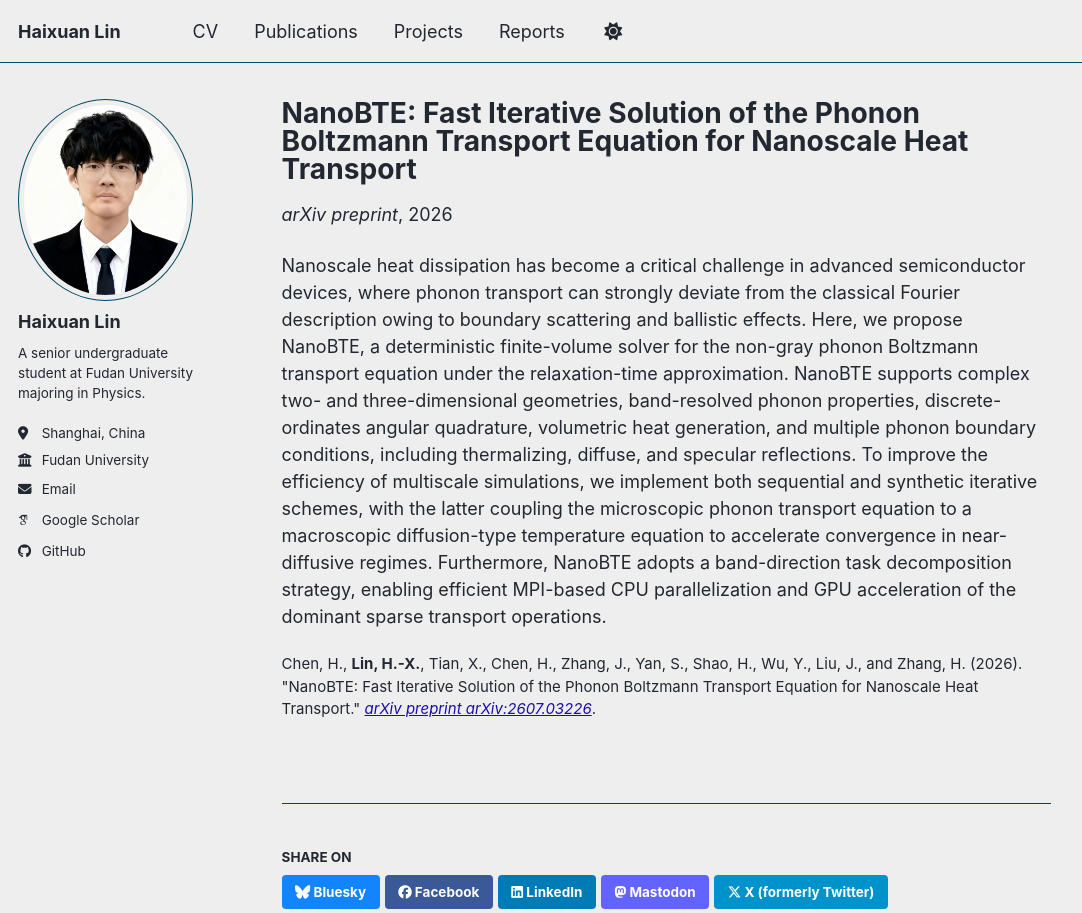
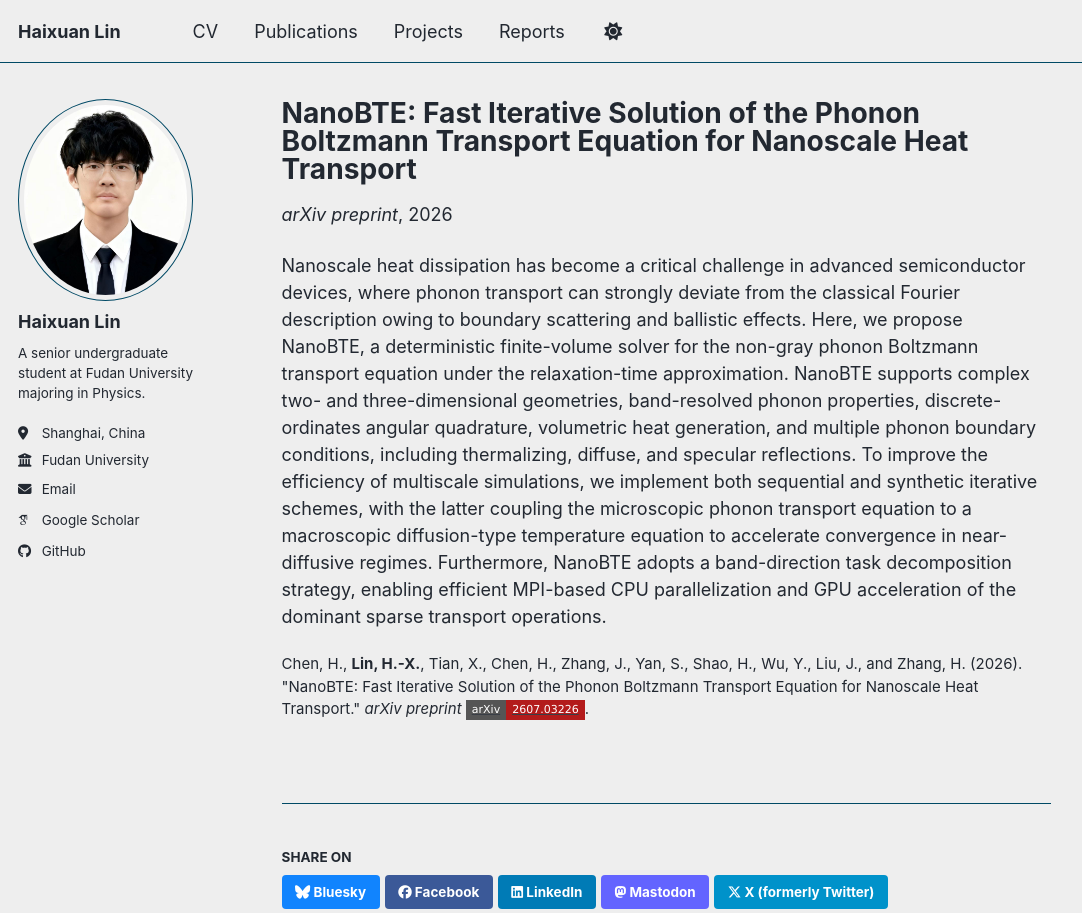
Before and after one commit to HaiXuan-Lin/HaiXuan-Lin.github.io, a Jekyll site: the page built from _publications/2026-07-03-NanoBTE.md, in a window 1280 px wide. Shown: the whole page, without its empty margins (0-1082 px from the left). Built offline with Jekyll 4.4.1, drawn with Linux system fonts in a browser that asks for light colours; some web fonts are replaced; a script bundle is joined from its source files by our own code; library files that are not in the unit come from our copies.

Commit message:
Refactor templates to include badges for links and downloads, enhancing the display of project and publication information. Update CV pages to streamline PDF download links and improve citation formatting in publication entries.

```diff
--- a/_includes/archive-single.html
+++ b/_includes/archive-single.html
@@ -41,11 +41,11 @@
         {% if post.collection == 'teaching' %}
           <p> {{ post.type }}, <i>{{ post.venue }}</i>, {{ post.date | default: "1900-01-01" | date: "%Y" }} </p>
         {% elsif post.collection == 'publications' %}
-          <p><i>{{ post.venue }}</i>, {{ post.date | default: "1900-01-01" | date: "%Y" }} </p>
+          <p><i>{{ post.venue }}</i>, {{ post.date | default: "1900-01-01" | date: "%Y" }}{% include badges/row.html link=post.link link_label=post.link_label pdf=post.download_link pdf_label=post.download_label arxiv=post.arxiv sep=" · " %}</p>
         {% elsif post.collection == 'projects' %}
-          <p>{% if post.project_type %}{{ post.project_type }}{% endif %}{% if post.date %}{% if post.project_type %} · {% endif %}{{ post.date | date: "%Y" }}{% endif %}{% if post.link %} · <a href="{{ post.link }}" rel="noopener noreferrer">{% if post.link_label %}{{ post.link_label }}{% else %}Link{% endif %}</a>{% endif %}{% if post.download_link %} · {% include download-link.html href=post.download_link label=post.download_label %}{% endif %}</p>
+          <p>{% if post.project_type %}{{ post.project_type }}{% endif %}{% if post.date %}{% if post.project_type %} · {% endif %}{{ post.date | date: "%Y" }}{% endif %}{% include badges/row.html link=post.link link_label=post.link_label pdf=post.download_link pdf_label=post.download_label arxiv=post.arxiv sep=" · " %}</p>
         {% elsif post.collection == 'reports' %}
-          <p>{% if post.presence_type %}{{ post.presence_type }}{% endif %}{% if post.date %}{% if post.presence_type %} · {% endif %}{{ post.date | date: "%Y" }}{% endif %}{% if post.link %} · <a href="{{ post.link }}" rel="noopener noreferrer">{% if post.link_label %}{{ post.link_label }}{% else %}Link{% endif %}</a>{% endif %}{% if post.download_link %} · {% include download-link.html href=post.download_link label=post.download_label %}{% endif %}</p>
+          <p>{% if post.presence_type %}{{ post.presence_type }}{% endif %}{% if post.date %}{% if post.presence_type %} · {% endif %}{{ post.date | date: "%Y" }}{% endif %}{% include badges/row.html link=post.link link_label=post.link_label pdf=post.download_link pdf_label=post.download_label arxiv=post.arxiv sep=" · " %}</p>
         {% elsif post.date %}
          <p class="page__date"><strong><i class="fa fa-fw fa-calendar" aria-hidden="true"></i> {{ site.data.ui-text[site.locale].date_label | default: "Published:" }}</strong> <time datetime="{{ post.date | default: "1900-01-01" | date_to_xmlschema }}">{{ post.date | default: "1900-01-01" | date: "%B %d, %Y" }}</time></p>
         {% endif %}
--- /dev/null
+++ b/_includes/badges/row.html
@@ -0,0 +1,40 @@
+{% comment %}
+  Renders a row of badges (Overleaf / PDF / arXiv / GitHub) for a post/page.
+  Output is a single inline <span> with no internal blank lines, so it is safe
+  to drop directly into a Markdown paragraph as well as a Liquid <p> — it just
+  flows like a normal hyperlink and only breaks the line where the text does.
+  Params (all optional):
+    link       - generic external link (auto-detected: overleaf.com -> Overleaf badge,
+                 *.pdf -> PDF badge, github.com -> GitHub badge, otherwise a plain fallback link)
+    link_label - label for the generic fallback link / GitHub badge
+    overleaf   - explicit Overleaf project url (skips auto-detection)
+    pdf        - explicit pdf url/path
+    pdf_label  - label for the PDF badge (default "PDF")
+    github     - explicit GitHub repo url (skips auto-detection)
+    arxiv      - arXiv id (e.g. "2607.03226")
+    sep        - text printed right before the badges, only if there is anything to show
+                 (e.g. " · ", to continue an existing meta line)
+  Usage: {% include badges/row.html link=page.link link_label=page.link_label pdf=page.download_link arxiv=page.arxiv sep=" · " %}
+{% endcomment %}
+{%- assign _overleaf = include.overleaf -%}
+{%- assign _pdf = include.pdf -%}
+{%- assign _github = include.github -%}
+{%- assign _arxiv = include.arxiv -%}
+{%- assign _pdf_label = include.pdf_label -%}
+{%- assign _generic_url = include.link -%}
+{%- assign _generic_label = include.link_label -%}
+{%- if _generic_url -%}
+  {%- if _generic_url contains "overleaf.com" -%}
+    {%- unless _overleaf -%}{%- assign _overleaf = _generic_url -%}{%- endunless -%}
+    {%- assign _generic_url = nil -%}
+  {%- elsif _generic_url contains ".pdf" -%}
+    {%- unless _pdf -%}{%- assign _pdf = _generic_url -%}{%- assign _pdf_label = _pdf_label | default: _generic_label -%}{%- endunless -%}
+    {%- assign _generic_url = nil -%}
+  {%- elsif _generic_url contains "github.com" -%}
+    {%- unless _github -%}{%- assign _github = _generic_url -%}{%- endunless -%}
+    {%- assign _generic_url = nil -%}
+  {%- endif -%}
+{%- endif -%}
+{%- if _overleaf or _pdf or _github or _arxiv or _generic_url -%}
+  {%- if include.sep -%}{{ include.sep }}{%- endif -%}<span class="badge-row">{%- if _overleaf -%}{% include badges/overleaf.html url=_overleaf %}{%- endif -%}{%- if _pdf -%}{% include badges/pdf.html url=_pdf label=_pdf_label %}{%- endif -%}{%- if _github -%}{% include badges/github.html url=_github label=_generic_label %}{%- endif -%}{%- if _arxiv -%}{% include badges/arxiv.html id=_arxiv %}{%- endif -%}{%- if _generic_url -%}<a class="badge-link badge-link--plain btn btn--small" href="{{ _generic_url }}" rel="noopener noreferrer">{{ _generic_label | default: "Link" }}</a>{%- endif -%}</span>
+{%- endif -%}
--- a/_layouts/single.html
+++ b/_layouts/single.html
@@ -37,9 +37,11 @@
         {% if page.collection == 'teaching' %}
           <p> {{ page.type }}, <i>{{ page.venue }}</i>, {{ page.date | default: "1900-01-01" | date: "%Y" }} </p>
         {% elsif page.collection == 'projects' %}
-          <p>{% if page.project_type %}{{ page.project_type }}{% endif %}{% if page.date %}{% if page.project_type %} · {% endif %}<time datetime="{{ page.date | date_to_xmlschema }}">{{ page.date | date: "%Y" }}</time>{% endif %}{% if page.link %} · <a href="{{ page.link }}" rel="noopener noreferrer">{% if page.link_label %}{{ page.link_label }}{% else %}Link{% endif %}</a>{% endif %}{% if page.download_link %} · {% include download-link.html href=page.download_link label=page.download_label %}{% endif %}</p>
+          <p>{% if page.project_type %}{{ page.project_type }}{% endif %}{% if page.date %}{% if page.project_type %} · {% endif %}<time datetime="{{ page.date | date_to_xmlschema }}">{{ page.date | date: "%Y" }}</time>{% endif %}{% include badges/row.html link=page.link link_label=page.link_label pdf=page.download_link pdf_label=page.download_label arxiv=page.arxiv sep=" · " %}</p>
         {% elsif page.collection == 'reports' %}
-          <p>{% if page.presence_type %}{{ page.presence_type }}{% endif %}{% if page.date %}{% if page.presence_type %} · {% endif %}<time datetime="{{ page.date | date_to_xmlschema }}">{{ page.date | date: "%Y" }}</time>{% endif %}{% if page.link %} · <a href="{{ page.link }}" rel="noopener noreferrer">{% if page.link_label %}{{ page.link_label }}{% else %}Link{% endif %}</a>{% endif %}{% if page.download_link %} · {% include download-link.html href=page.download_link label=page.download_label %}{% endif %}</p>
+          <p>{% if page.presence_type %}{{ page.presence_type }}{% endif %}{% if page.date %}{% if page.presence_type %} · {% endif %}<time datetime="{{ page.date | date_to_xmlschema }}">{{ page.date | date: "%Y" }}</time>{% endif %}{% include badges/row.html link=page.link link_label=page.link_label pdf=page.download_link pdf_label=page.download_label arxiv=page.arxiv sep=" · " %}</p>
+        {% elsif page.collection == 'publications' %}
+          <p><i>{{ page.venue }}</i>, {{ page.date | default: "1900-01-01" | date: "%Y" }}{% include badges/row.html link=page.link link_label=page.link_label pdf=page.download_link pdf_label=page.download_label arxiv=page.arxiv sep=" · " %}</p>
         {% elsif page.venue and page.date %}
           <p><i>{{ page.venue }}</i>, {{ page.date | default: "1900-01-01" | date: "%Y" }} </p>
         {% elsif page.date %}
@@ -77,8 +79,10 @@
           <p style="font-size: smaller"><a href="{{ page.bibtexurl }}">Download Bibtex</a></p>
         {% endif %}
 
-        {% if page.link %}<div><a href="{{ page.link }}" class="btn">{% if page.link_label %}{{ page.link_label }}{% else %}{{ site.data.ui-text[site.locale].ext_link_label | default: "Direct Link" }}{% endif %}</a></div>{% endif %}
-        {% if page.download_link %}<div>{% include download-link.html href=page.download_link label=page.download_label class="btn" %}</div>{% endif %}
+        {% unless page.collection == 'projects' or page.collection == 'reports' %}
+          {% if page.link %}<div><a href="{{ page.link }}" class="btn">{% if page.link_label %}{{ page.link_label }}{% else %}{{ site.data.ui-text[site.locale].ext_link_label | default: "Direct Link" }}{% endif %}</a></div>{% endif %}
+          {% if page.download_link %}<div>{% include download-link.html href=page.download_link label=page.download_label class="btn" %}</div>{% endif %}
+        {% endunless %}
       </section>
 
       <footer class="page__meta">
--- a/_publications/2026-07-03-NanoBTE.md
+++ b/_publications/2026-07-03-NanoBTE.md
@@ -7,7 +7,7 @@
 date: 2026-07-03
 venue: 'arXiv preprint'
 # paperurl: 'https://arxiv.org/abs/2607.03226'
-citation: 'Chen, H., <b>Lin, H.-X.</b>, Tian, X., Chen, H., Zhang, J., Yan, S., Shao, H., Wu, Y., Liu, J., and Zhang, H. (2026). &quot;NanoBTE: Fast Iterative Solution of the Phonon Boltzmann Transport Equation for Nanoscale Heat Transport.&quot; <i><a href="https://arxiv.org/abs/2607.03226" style="color: #1a0dab;">arXiv preprint arXiv:2607.03226</a></i>.'
+citation: 'Chen, H., <b>Lin, H.-X.</b>, Tian, X., Chen, H., Zhang, J., Yan, S., Shao, H., Wu, Y., Liu, J., and Zhang, H. (2026). &quot;NanoBTE: Fast Iterative Solution of the Phonon Boltzmann Transport Equation for Nanoscale Heat Transport.&quot; <i>arXiv preprint</i> <a class="badge-link" href="https://arxiv.org/abs/2607.03226" target="_blank" rel="noopener noreferrer" style="vertical-align: middle;" aria-label="View on arXiv"><span class="badge badge--split"><span class="badge__seg badge__seg--label">arXiv</span><span class="badge__seg" style="background:#b31b1b">2607.03226</span></span></a>.'
 ---
 
 Nanoscale heat dissipation has become a critical challenge in advanced semiconductor devices, where phonon transport can strongly deviate from the classical Fourier description owing to boundary scattering and ballistic effects. Here, we propose NanoBTE, a deterministic finite-volume solver for the non-gray phonon Boltzmann transport equation under the relaxation-time approximation. NanoBTE supports complex two- and three-dimensional geometries, band-resolved phonon properties, discrete-ordinates angular quadrature, volumetric heat generation, and multiple phonon boundary conditions, including thermalizing, diffuse, and specular reflections. To improve the efficiency of multiscale simulations, we implement both sequential and synthetic iterative schemes, with the latter coupling the microscopic phonon transport equation to a macroscopic diffusion-type temperature equation to accelerate convergence in near-diffusive regimes. Furthermore, NanoBTE adopts a band-direction task decomposition strategy, enabling efficient MPI-based CPU parallelization and GPU acceleration of the dominant sparse transport operations.
--- /dev/null
+++ b/_sass/include/_badges.scss
@@ -0,0 +1,72 @@
+/*
+ * Shields.io "flat-square" style badge buttons (Overleaf / PDF / arXiv).
+ * Self-contained: colors are set inline per-badge via _includes/badges/*.html,
+ * this partial only defines shape, type, and layout.
+ */
+
+.badge-row {
+  display: inline-flex;
+  flex-wrap: wrap;
+  align-items: center;
+  gap: 0.4em;
+  vertical-align: middle;
+}
+
+.badge-link {
+  display: inline-flex;
+  text-decoration: none;
+  line-height: 0;
+
+  &:hover .badge {
+    filter: brightness(1.08);
+  }
+}
+
+.badge {
+  display: inline-flex;
+  align-items: stretch;
+  height: 20px;
+  border-radius: 0; // flat-square: sharp corners
+  overflow: hidden;
+  font-family: Verdana, Geneva, DejaVu Sans, sans-serif;
+  font-size: 11px;
+  font-weight: normal;
+  color: #fff;
+}
+
+.badge__seg {
+  display: flex;
+  align-items: center;
+  padding: 0 6px;
+  white-space: nowrap;
+  background: #555;
+}
+
+.badge__seg--label {
+  background: #555;
+}
+
+.badge__icon {
+  display: flex;
+  align-items: center;
+  padding: 0 4px 0 6px;
+
+  svg {
+    width: 14px;
+    height: 14px;
+    fill: currentColor;
+  }
+}
+
+.badge__text {
+  display: flex;
+  align-items: center;
+  padding: 0 6px 0 2px;
+}
+
+// single-segment (icon + text) badges, e.g. Overleaf / PDF
+.badge--solid {
+  .badge__icon {
+    padding-left: 6px;
+  }
+}
--- a/assets/css/main.scss
+++ b/assets/css/main.scss
@@ -16,6 +16,7 @@
     "theme/{{ site.site_theme | default: 'default' | append: '_dark' }}",
 
     "include/mixins",
+    "include/badges",
     "vendor/susy/susy",
 
     "layout/reset",
```
Also changed, not shown: _includes/badges/arxiv.html (added, +15 -0 lines), _includes/badges/github.html (added, +7 -0 lines), _includes/badges/overleaf.html (added, +7 -0 lines), _includes/badges/pdf.html (added, +20 -0 lines), _pages/cv-json.md (+2 -2 lines), _pages/cv.md (+1 -1 lines).
